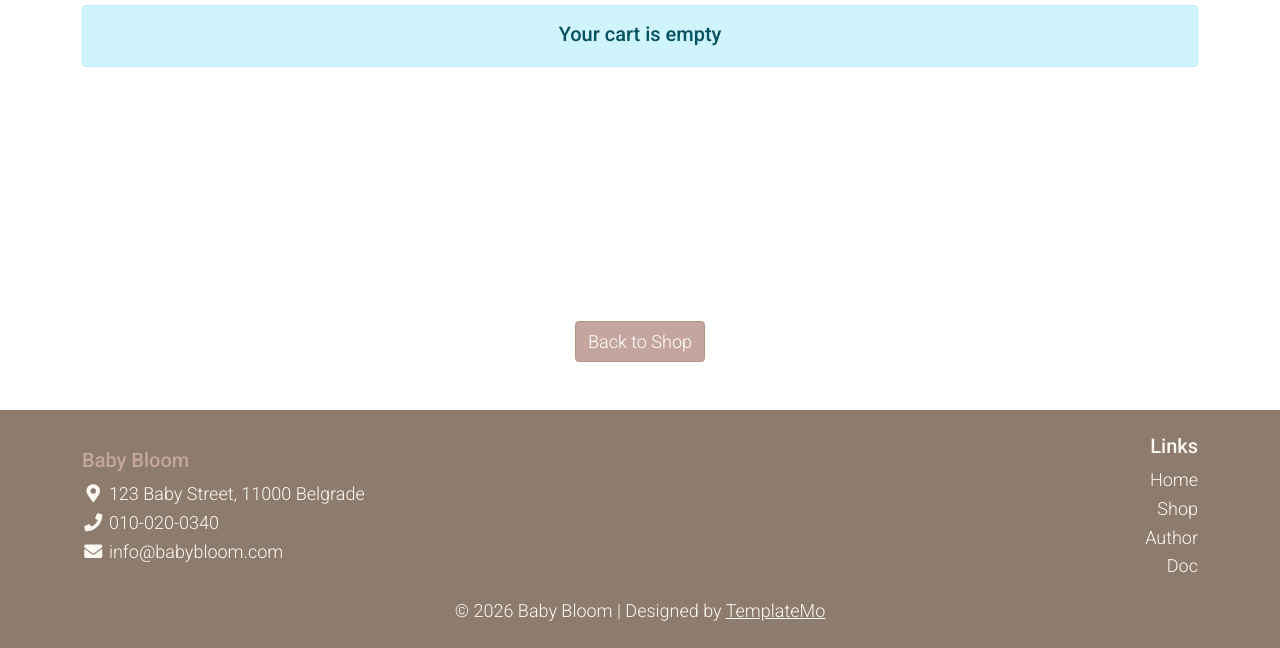
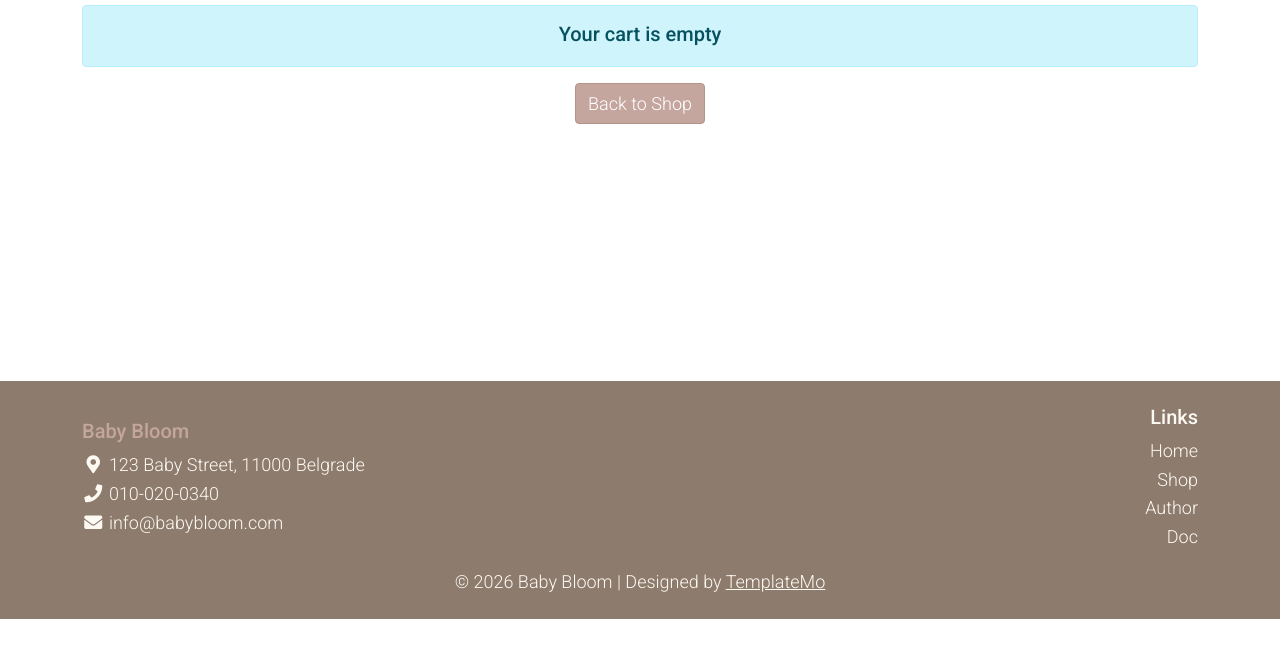
Before and after one commit to andjelam55/babyBloom, a plain HTML site: page card.html in a window 1280 px wide. Shown: the part 181-829 px from the top of the page. After the commit the page ends 800 px from the top, so only its background shows below. Drawn offline with nearby package versions, Linux system fonts and the light colour scheme.

Commit message:
Add files via upload

```diff
--- a/assets/css/templatemo.css
+++ b/assets/css/templatemo.css
@@ -295,6 +295,3 @@ body, ul, li, p, a, label, input, div {
     z-index: 9999;
     display: none;
 }
-#cartRegion {
-    min-height: 300px; /* ili 400px ako hoćeš više */
-}
--- a/card.html
+++ b/card.html
@@ -20,7 +20,7 @@
     <link rel="stylesheet" href="https://unpkg.com/leaflet@1.7.1/dist/leaflet.css" />
 </head>
 
-<body>
+<body class="d-flex flex-column min-vh-100">
     <!-- Header -->
     <nav class="navbar navbar-expand-lg navbar-light shadow">
         <div class="container d-flex justify-content-between align-items-center">
@@ -45,11 +45,13 @@
     </nav>
     <!-- Close Header -->
 
+    <main class="flex-grow-1">
     <div class="container my-5">
         <h2 class="text-center">Your Cart</h2>
         <div id="cartRegion"></div>
         <p class="text-center mt-3"><a class="btn btn-success" href="shop.html">Back to Shop</a></p>
     </div>
+    </main>
 
 <!-- Start Footer -->
     <footer class="bg-dark py-4" id="tempaltemo_footer">
```
